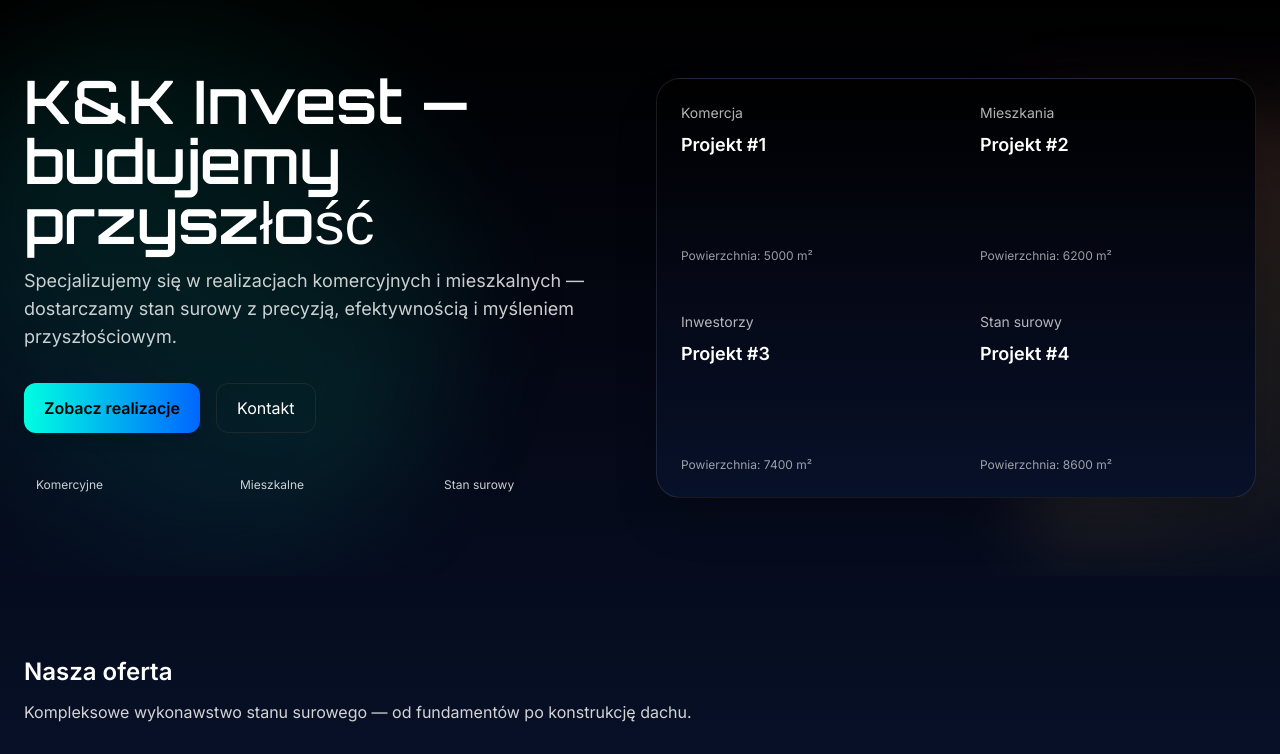
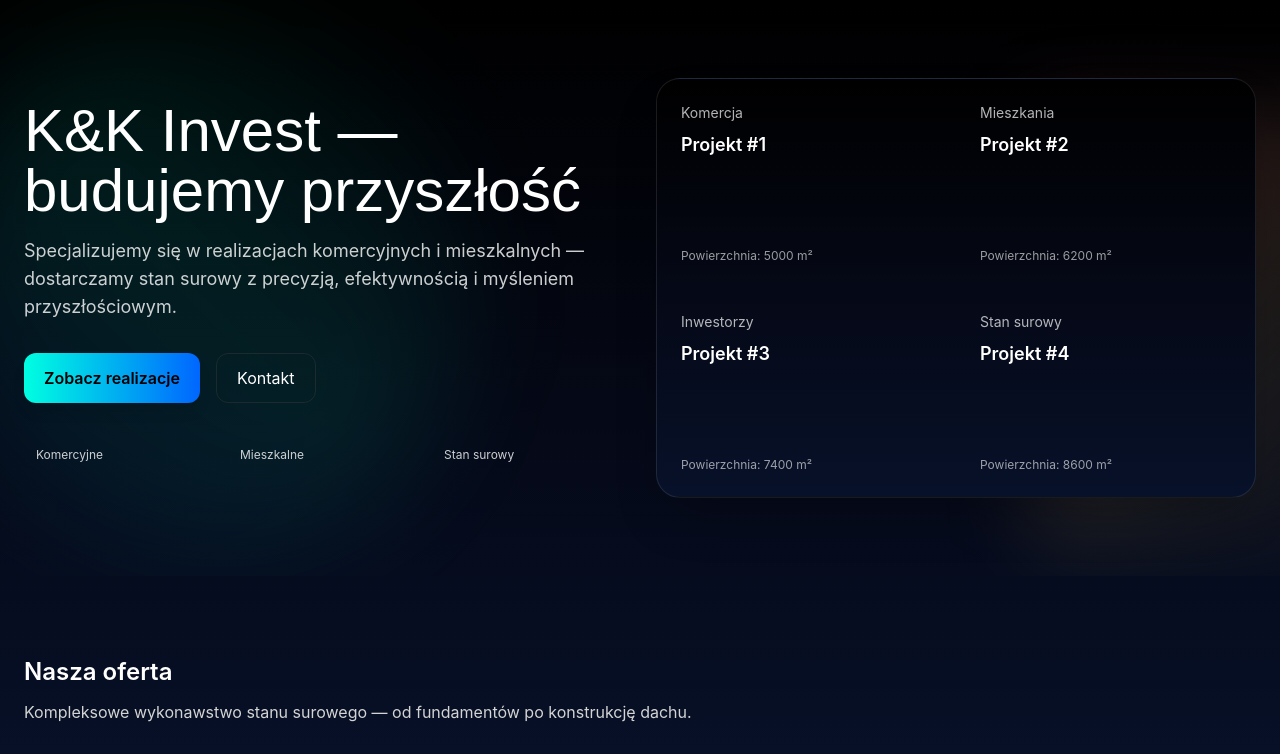
Before and after one commit to QeseQ123/kk-invest, a React (Vite) app: page / in a window 1280 px wide. Shown: the top 754 px of the page. Built offline with nearby package versions, Linux system fonts and the light colour scheme.

Commit message:
Przywrócenie działającej wersji ze Vercela

```diff
--- a/index.html
+++ b/index.html
@@ -3,21 +3,9 @@
   <head>
     <meta charset="UTF-8" />
     <meta name="viewport" content="width=device-width, initial-scale=1.0" />
-    <title>K&K Invest — Budujemy przyszłość</title>
-
-    <!-- Favikonka (opcjonalnie możesz dodać swoją ikonę zamiast vite.svg) -->
-    <link rel="icon" type="image/svg+xml" href="/vite.svg" />
-
-    <!-- Google Fonts -->
-    <link rel="preconnect" href="https://fonts.googleapis.com" />
-    <link rel="preconnect" href="https://fonts.gstatic.com" crossorigin />
-    <link
-      href="https://fonts.googleapis.com/css2?family=Inter:wght@400;500;600;700&family=Orbitron:wght@600;700&display=swap"
-      rel="stylesheet"
-    />
+    <title>K&K Invest</title>
   </head>
-
-  <body class="bg-[#0a0a0a] text-white font-inter">
+  <body class="bg-[#0a0a0a]">
     <div id="root"></div>
     <script type="module" src="/src/main.jsx"></script>
   </body>
--- a/package.json
+++ b/package.json
@@ -1 +1 @@
-{"name":"kk-invest-2050","version":"1.0.0","private":true,"scripts":{"dev":"vite","build":"vite build","preview":"vite preview"},"dependencies":{"framer-motion":"^10.12.15","lucide-react":"^0.270.0","react":"^18.2.0","react-dom":"^18.2.0","react-router-dom":"^6.14.1"},"devDependencies":{"@vitejs/plugin-react":"^4.0.0","autoprefixer":"^10.4.21","postcss":"^8.5.6","tailwindcss":"^3.4.18","vite":"^7.1.10"}}
+{"name":"kk-invest-2050","version":"1.0.0","private":true,"scripts":{"dev":"vite","build":"vite build","preview":"vite preview"},"dependencies":{"@fontsource/inter":"^5.2.8","framer-motion":"^10.12.15","lucide-react":"^0.270.0","react":"^18.2.0","react-dom":"^18.2.0","react-router-dom":"^6.14.1"},"devDependencies":{"@vitejs/plugin-react":"^4.0.0","autoprefixer":"^10.4.21","postcss":"^8.5.6","tailwindcss":"^3.4.18","vite":"^7.1.10"}}
--- a/src/components/KKInvestLanding.jsx
+++ b/src/components/KKInvestLanding.jsx
@@ -29,7 +29,9 @@ const Nav = () => (
     <Link to="/o-nas" className="nav-link">O nas</Link>
     <Link to="/realizacje" className="nav-link">Realizacje</Link>
     <Link to="/kontakt" className="nav-link">Kontakt</Link>
-    <a className="ml-4 px-4 py-2 rounded-lg bg-gradient-to-r from-[#ffd166] to-[#ff6b6b] text-black font-semibold shadow-lg">Zamów wycenę</a>
+    <a className="ml-4 px-4 py-2 rounded-lg bg-gradient-to-r from-[#ffd166] to-[#ff6b6b] text-black font-semibold shadow-lg">
+      Zamów wycenę
+    </a>
   </nav>
 );
 
--- a/src/index.css
+++ b/src/index.css
@@ -1,13 +1,19 @@
+/* src/index.css */
 @tailwind base;
 @tailwind components;
 @tailwind utilities;
 
+/* ----------------- Root variables ----------------- */
 :root {
   --bg-1: #000000;
   --bg-2: #071129;
+  --bg-3: #050816;
 }
 
-html, body, #root {
+/* ----------------- Global styles ----------------- */
+html,
+body,
+#root {
   height: 100%;
 }
 
@@ -15,6 +21,7 @@ body {
   @apply bg-gradient-to-b from-black via-[#050816] to-[#071129] text-white font-inter;
 }
 
+/* ----------------- Helpers ----------------- */
 .container {
   @apply max-w-7xl mx-auto;
 }
--- a/tailwind.config.js
+++ b/tailwind.config.js
@@ -1,13 +1,13 @@
 /** @type {import('tailwindcss').Config} */
 export default {
   content: [
-    "./index.html",
-    "./src/**/*.{js,jsx,ts,tsx}"
+    "./index.html",          // ścieżka do głównego pliku HTML
+    "./src/**/*.{js,jsx,ts,tsx}"  // wszystkie pliki React w src
   ],
   theme: {
     extend: {
       fontFamily: {
-        inter: ['Inter', 'sans-serif'],
+        inter: ['Inter', 'sans-serif'], // font Inter jako domyślny dla klasy font-inter
       },
       colors: {
         primary: '#0066FF',
```
Also changed, not shown: postcss.config.js (renamed from postcss.config.jsx), 1 other file (tests, documents, lock files or other folders).
